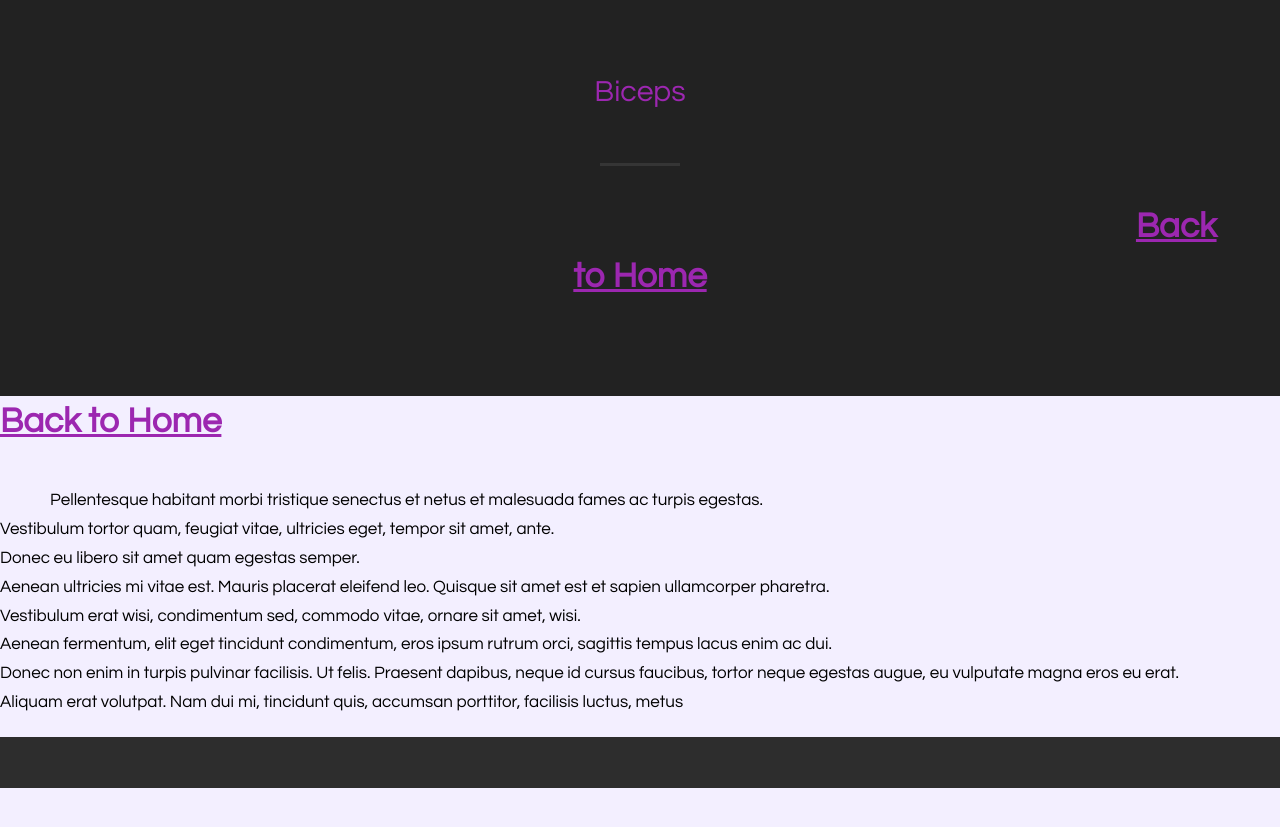
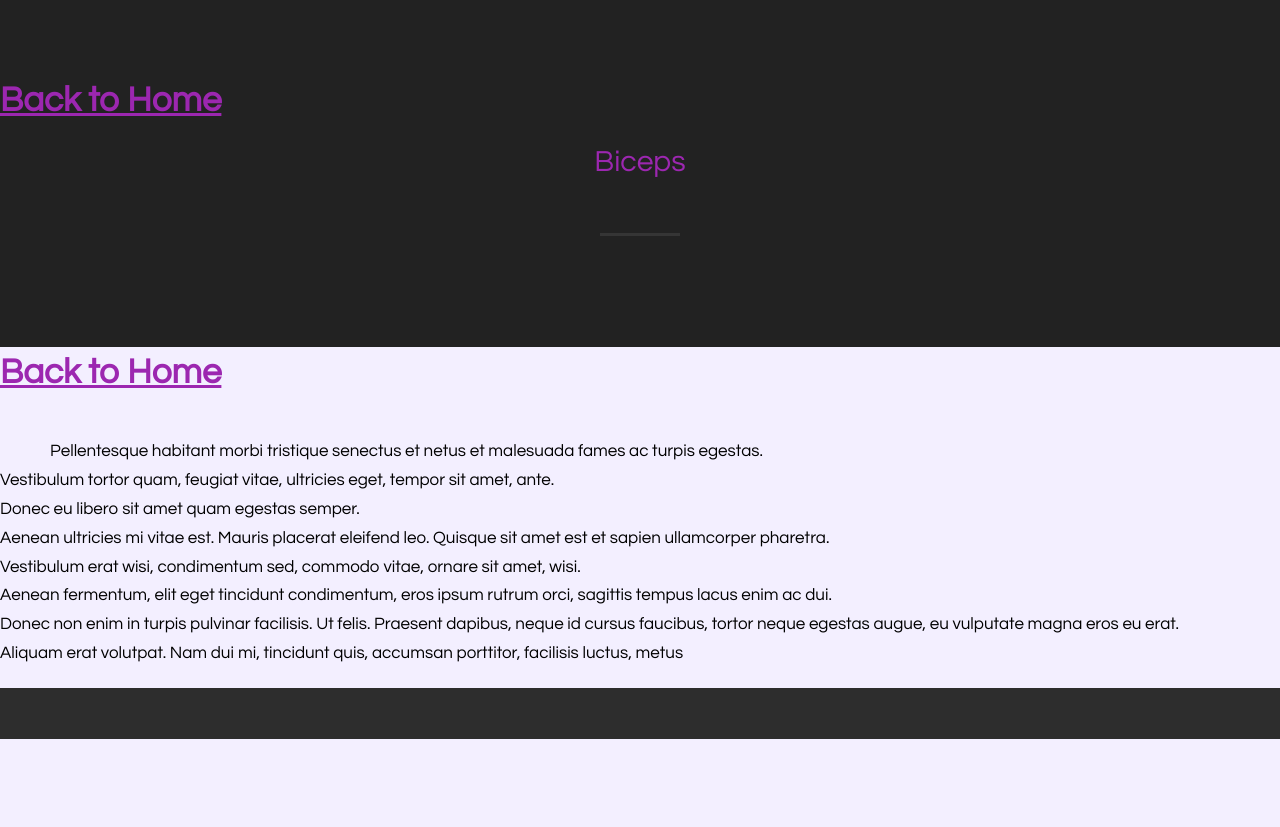
Before and after one commit to DerekR0123/Rossfitness.github.io, a Jekyll site: the page biceps.html, which Jekyll copies as it is, in a window 1280 px wide. Shown: the top 827 px of the page. Built offline with Jekyll 4.4.1, drawn with Linux system fonts in a browser that asks for light colours.

Commit message:
Update biceps.html

```diff
--- a/biceps.html
+++ b/biceps.html
@@ -14,6 +14,7 @@
   <body>
 
             <aside class="bg-dark">
+		    <a href="http://www.rossfitness.org/" style="font-size: 35px"><u><strong>Back to Home</u></strong></a><br><br>
         <div class="container text-center">
             <div class="call-to-action">
 		    <h2 class="text-primary">Biceps</h2>
@@ -26,7 +27,7 @@
                     <div class="row">
                     </div>
                 </div>
-		    <a href="http://www.rossfitness.org/" style="font-size: 35px"><u><strong>Back to Home</u></strong></a><br><br>
+
             </div>
         </div>
     </aside>
```
